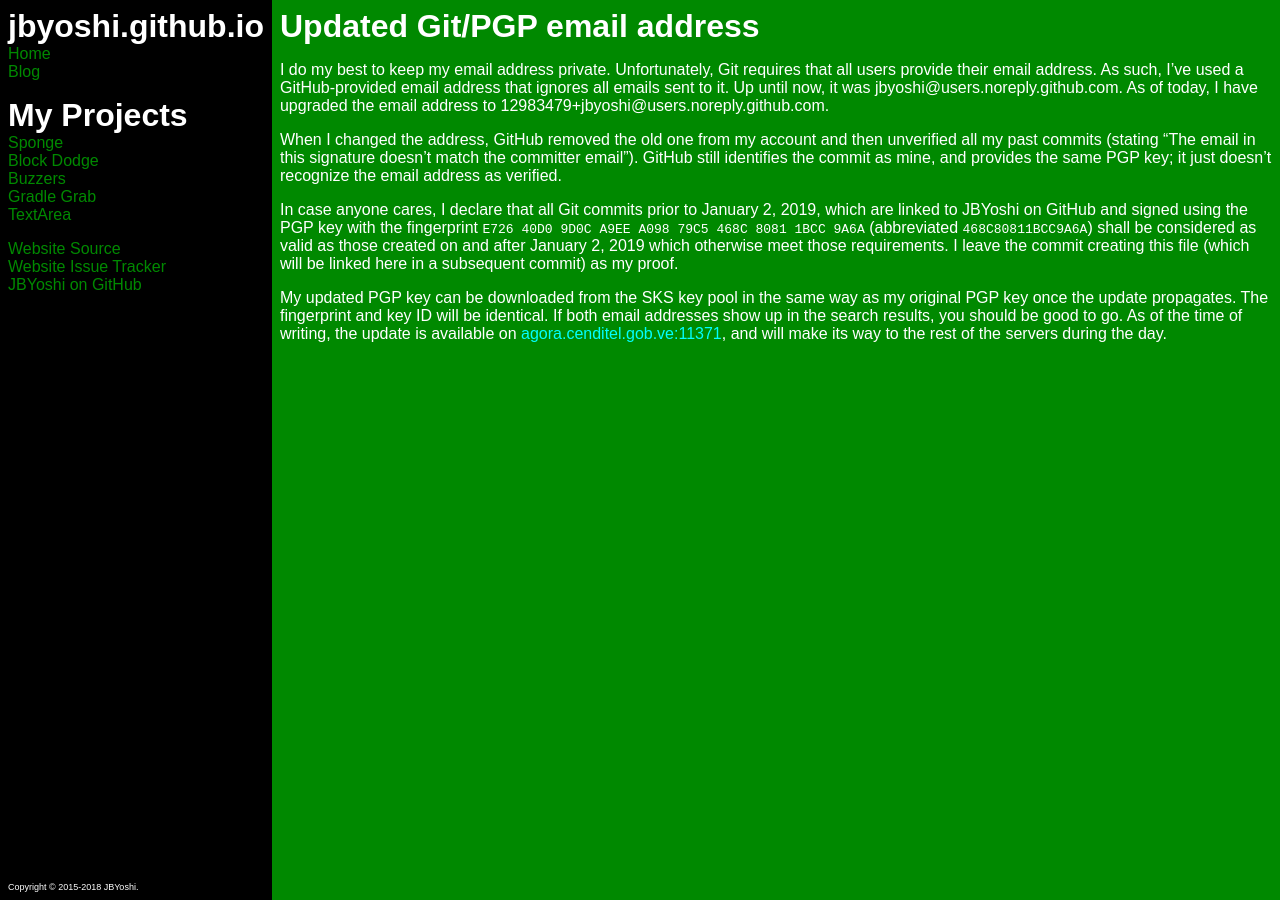
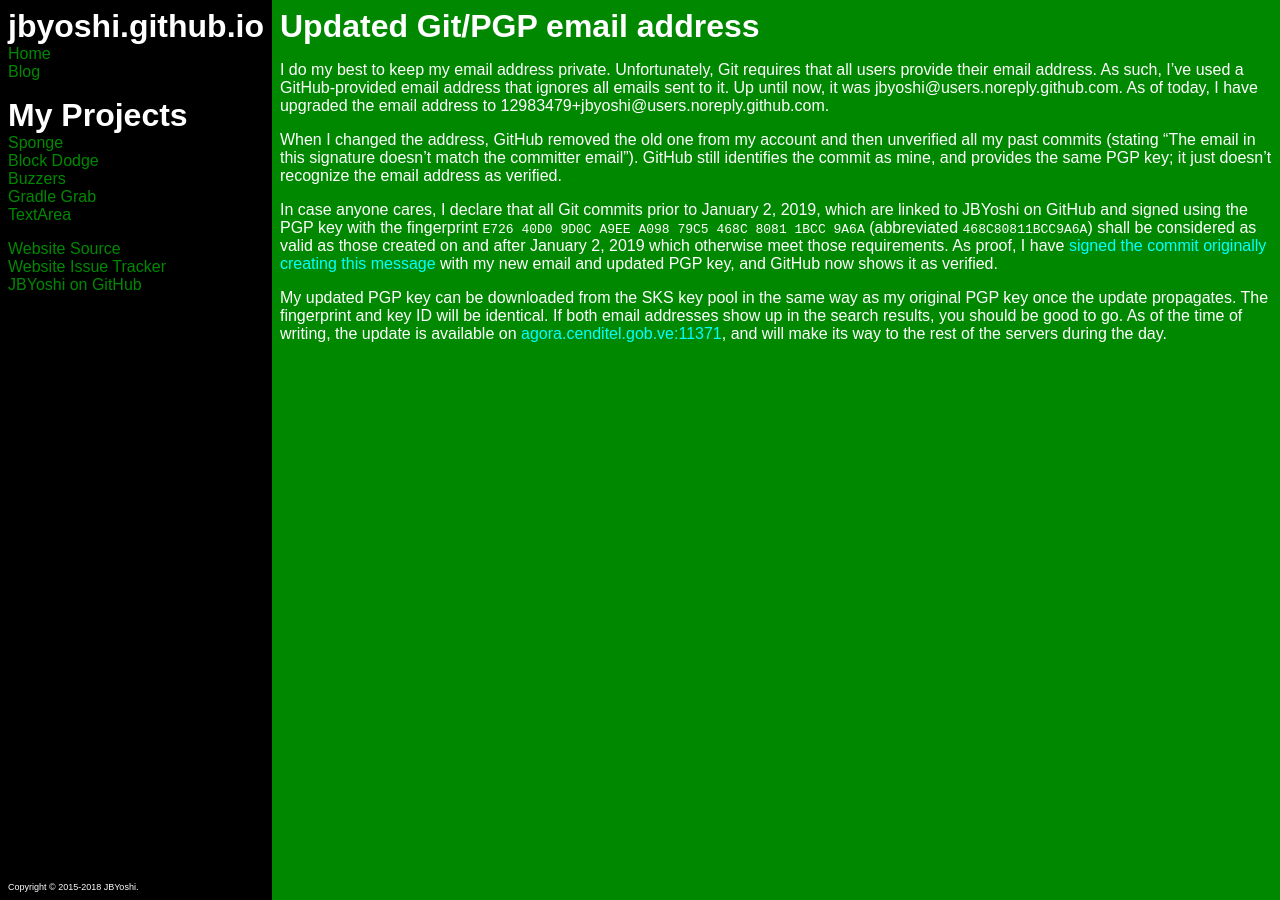
Before and after one commit to JBYoshi/jbyoshi.github.io, a Jekyll site: the page built from _posts/2019-01-02-noreply-update.md, in a window 1280 px wide. Built offline with Jekyll 4.4.1, drawn with Linux system fonts in a browser that asks for light colours.

Commit message:
Self-link

```diff
--- a/_posts/2019-01-02-noreply-update.md
+++ b/_posts/2019-01-02-noreply-update.md
@@ -6,6 +6,6 @@ I do my best to keep my email address private. Unfortunately, Git requires that
 
 When I changed the address, GitHub removed the old one from my account and then unverified all my past commits (stating "The email in this signature doesn’t match the committer email"). GitHub still identifies the commit as mine, and provides the same PGP key; it just doesn't recognize the email address as verified.
 
-In case anyone cares, I declare that all Git commits prior to January 2, 2019, which are linked to JBYoshi on GitHub and signed using the PGP key with the fingerprint `E726 40D0 9D0C A9EE A098 79C5 468C 8081 1BCC 9A6A` (abbreviated `468C80811BCC9A6A`) shall be considered as valid as those created on and after January 2, 2019 which otherwise meet those requirements. I leave the commit creating this file (which will be linked here in a subsequent commit) as my proof.
+In case anyone cares, I declare that all Git commits prior to January 2, 2019, which are linked to JBYoshi on GitHub and signed using the PGP key with the fingerprint `E726 40D0 9D0C A9EE A098 79C5 468C 8081 1BCC 9A6A` (abbreviated `468C80811BCC9A6A`) shall be considered as valid as those created on and after January 2, 2019 which otherwise meet those requirements. As proof, I have [signed the commit originally creating this message](https://github.com/JBYoshi/jbyoshi.github.io/commit/0137f390f3778e635ac5c592140775eb6c745074) with my new email and updated PGP key, and GitHub now shows it as verified.
 
 My updated PGP key can be downloaded from the SKS key pool in the same way as my original PGP key once the update propagates. The fingerprint and key ID will be identical. If both email addresses show up in the search results, you should be good to go. As of the time of writing, the update is available on [agora.cenditel.gob.ve:11371](http://agora.cenditel.gob.ve:11371/pks/lookup?search=0x1BCC9A6A&op=vindex), and will make its way to the rest of the servers during the day.
```
